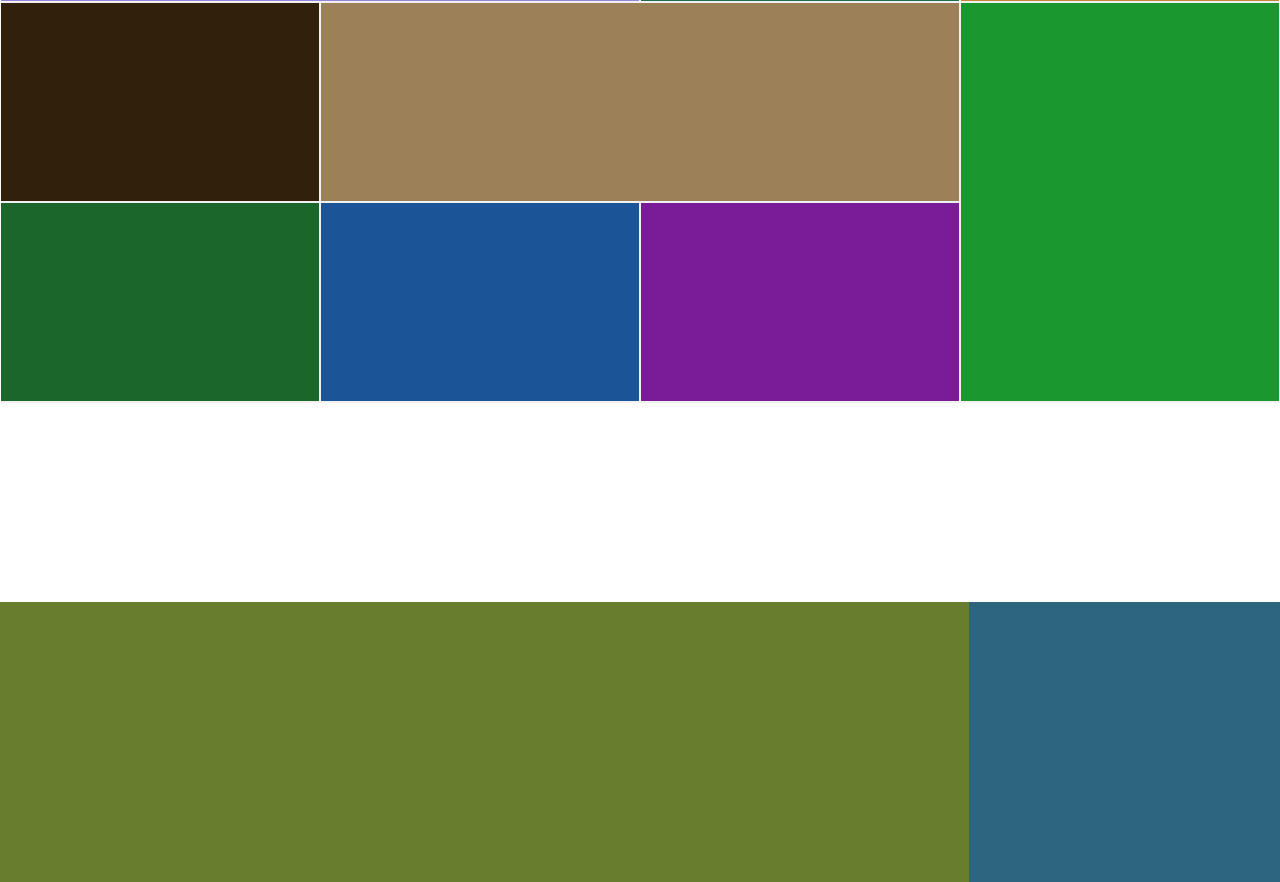
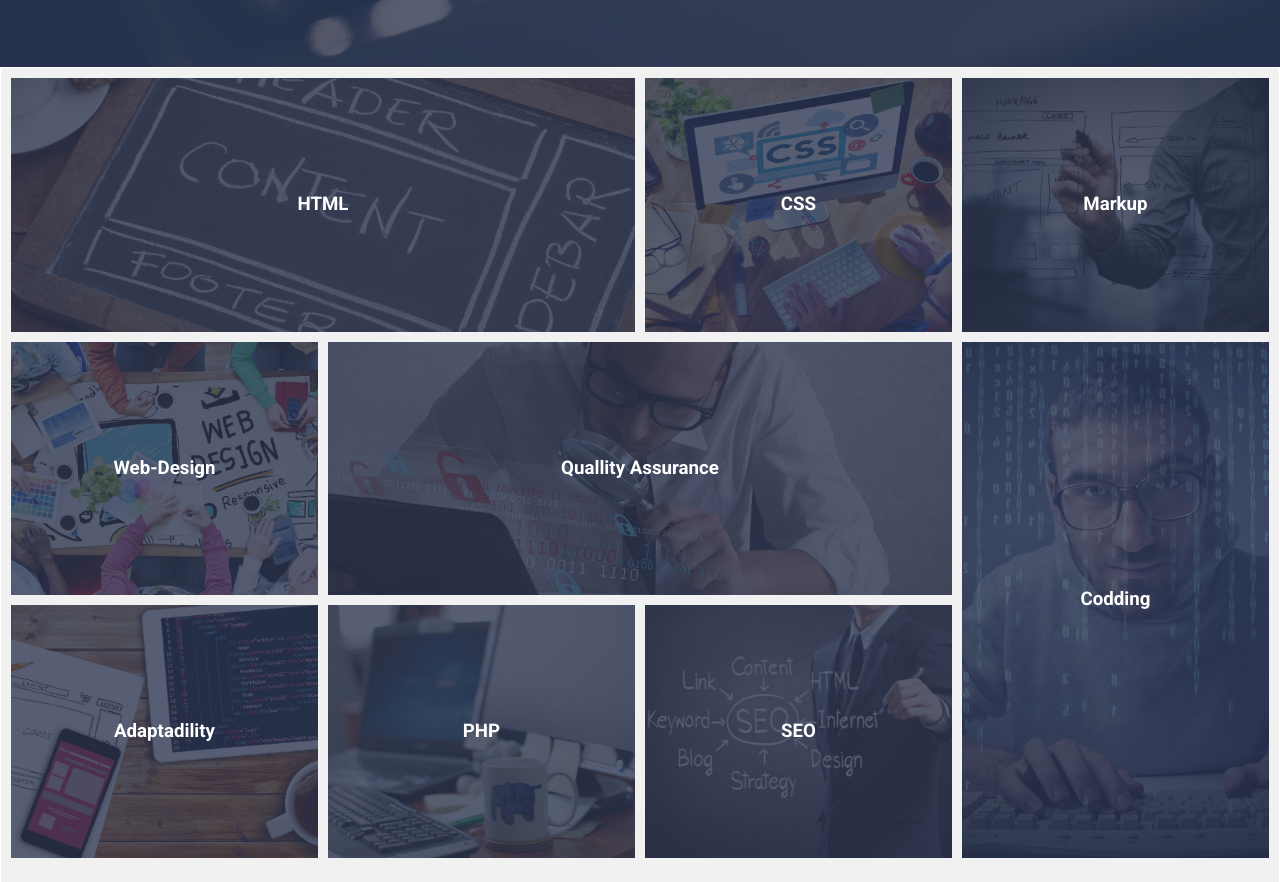
Before and after one commit to BogaevskiyDm/my-grid-template-project, a website: page index.html in a window 1280 px wide. Shown: the part 998-1880 px from the top of the page. Drawn offline with Linux system fonts and the light colour scheme.

Commit message:
create skills area

```diff
--- a/assets/css/style.css
+++ b/assets/css/style.css
@@ -593,63 +593,100 @@ a{
 .menu-navbar__link:hover{
   color: #d66926;
 }
-.container2 {
+.skills {
   border: 0.1em solid white;
   display: grid;
   background-color: rgb(241, 241, 241);
   grid-area: nv;
   grid-template-areas: "i1 i1 i2 i3" "i4 i5 i5 i6" "i7 i8 i9 i6" "i10 i10 i10 i10";
-  grid-gap: 0.1em;
+  gap: 10px;
+  padding: 10px;
+  grid-auto-rows: calc(33.3333vh - 13.3333333px);
 }
+.skill-item{
+  background-color: #2d3651;
+  position: relative;
 
-.container-item1 {
-  background-color: rgb(151, 133, 219);
+}
+ .skill-item__image{
+   height: 100%;
+  background-position: 50% 50%;
+  background-size: cover;
+  background-repeat: no-repeat;
+  position: absolute;
+  top: 0;
+  right: 0;
+  bottom: 0;
+  left: 0;
+ }
+ .skill-item__link{
+   padding: 20px;
+   display: flex;
+   justify-content: center;
+   align-items: center;
+   position: absolute;
+   top: 0;
+   right: 0;
+   bottom: 0;
+   left: 0;
+ }
+.skill-item:nth-of-type(1) {
   grid-area: i1;
 }
 
-.container-item2 {
-  background-color: rgb(28, 110, 79);
+.skill-item:nth-of-type(2) {
   grid-area: i2;
 }
 
-.container-item3 {
-  background-color: rgb(192, 137, 60);
+.skill-item:nth-of-type(3){
   grid-area: i3;
 }
 
-.container-item4 {
-  background-color: rgb(49, 33, 11);
+.skill-item:nth-of-type(4) {
   grid-area: i4;
 }
 
-.container-item5 {
-  background-color: rgb(156, 128, 87);
+.skill-item:nth-of-type(5) {
   grid-area: i5;
 }
 
-.container-item6 {
-  background-color: rgb(27, 151, 48);
+.skill-item:nth-of-type(6) {
   grid-area: i6;
 }
 
-.container-item7 {
-  background-color: rgb(27, 102, 43);
+.skill-item:nth-of-type(7) {
   grid-area: i7;
 }
 
-.container-item8 {
-  background-color: rgb(27, 85, 151);
+.skill-item:nth-of-type(8) {
   grid-area: i8;
 }
 
-.container-item9 {
-  background-color: rgb(122, 27, 151);
+.skill-item:nth-of-type(9) {
   grid-area: i9;
 }
 
-.container-item10 {
+.skills-actions {
   background-color: rgb(255, 255, 255);
-  grid-area: i10;
+
+}
+.skill-item__overlay{
+
+  position: absolute;
+  top: 0;
+  right: 0;
+  bottom: 0;
+  left: 0;
+  z-index: 1;
+}
+.skill-item__title{
+  position: absolute;
+  z-index: 2;
+  margin: 0;
+  top: 0;
+  right: 0;
+  bottom: 0;
+  left: 0;
 }
 
 .container3 {
--- a/index.html
+++ b/index.html
@@ -45,17 +45,82 @@
         </div>
       </div>
     </div>
-    <div class="container2">
-      <div class="container-item1"></div>
-      <div class="container-item2"></div>
-      <div class="container-item3"></div>
-      <div class="container-item4"></div>
-      <div class="container-item5"></div>
-      <div class="container-item6"></div>
-      <div class="container-item7"></div>
-      <div class="container-item8"></div>
-      <div class="container-item9"></div>
-      <div class="container-item10"></div>
+    <div class="skills">
+      <div class="skill-item">
+        <div class="skill-item__overlay" style="background-color: #2d3651;
+        opacity: 0.8;"></div>
+        <div class="skill-item__image" style="background-image: url(assets/img/img-html.png);"></div>
+        <h3 class="skill-item__title">
+          <a class="skill-item__link" href="#">HTML</a>
+        </h3>
+      </div>
+      <div class="skill-item">
+        <div class="skill-item__overlay" style="background-color: #2d3651;
+        opacity: 0.8;"></div>
+        <div class="skill-item__image" style="background-image: url(assets/img/img-css.png);"></div>
+        <h3 class="skill-item__title">
+          <a class="skill-item__link" href="#">CSS</a>
+        </h3>
+      </div>
+      <div class="skill-item">
+        <div class="skill-item__overlay" style="background-color: #2d3651;
+        opacity: 0.8;"></div>
+        <div class="skill-item__image" style="background-image: url(assets/img/img-markup.png);"></div>
+        <h3 class="skill-item__title">
+          <a class="skill-item__link" href="#">Markup</a>
+        </h3>
+      </div>
+      <div class="skill-item">
+        <div class="skill-item__overlay" style="background-color: #2d3651;
+        opacity: 0.8;"></div>
+        <div class="skill-item__image" style="background-image: url(assets/img/img-webdesign.png);"></div>
+        <h3 class="skill-item__title">
+          <a class="skill-item__link" href="#">Web-Design</a>
+        </h3>
+      </div>
+      <div class="skill-item">
+        <div class="skill-item__overlay" style="background-color: #2d3651;
+        opacity: 0.8;"></div>
+        <div class="skill-item__image" style="background-image: url(assets/img/img-qa.png);"></div>
+        <h3 class="skill-item__title">
+          <a class="skill-item__link" href="#">Quallity Assurance</a>
+        </h3>
+      </div>
+      <div class="skill-item">
+        <div class="skill-item__overlay" style="background-color: #2d3651;
+        opacity: 0.8;"></div>
+        <div class="skill-item__image" style="background-image: url(assets/img/img-codding.png);"></div>
+        <h3 class="skill-item__title">
+          <a class="skill-item__link" href="#">Codding</a>
+        </h3>
+      </div>
+      <div class="skill-item">
+        <div class="skill-item__overlay" style="background-color: #2d3651;
+        opacity: 0.8;"></div>
+        <div class="skill-item__image" style="background-image: url(assets/img/img-adaptability.png);"></div>
+        <h3 class="skill-item__title">
+          <a class="skill-item__link" href="#">Adaptadility</a>
+        </h3>
+      </div>
+      <div class="skill-item">
+        <div class="skill-item__overlay" style="background-color: #2d3651;
+        opacity: 0.8;"></div>
+        <div class="skill-item__image" style="background-image: url(assets/img/img-php.png);"></div>
+        <h3 class="skill-item__title">
+          <a class="skill-item__link" href="#">PHP</a>
+        </h3>
+      </div>
+      <div class="skill-item">
+        <div class="skill-item__overlay" style="background-color: #2d3651;
+        opacity: 0.8;"></div>
+        <div class="skill-item__image" style="background-image: url(assets/img/img-seo.png);"></div>
+        <h3 class="skill-item__title">
+          <a class="skill-item__link" href="#">SEO</a>
+        </h3>
+      </div>
+    </div>
+    <div class="skills-actions">
+      <a class="btn btn-primary" href="#">View all skills...</a>
     </div>
     <div class="container3">
       <div class="container3-item1"></div>
```
